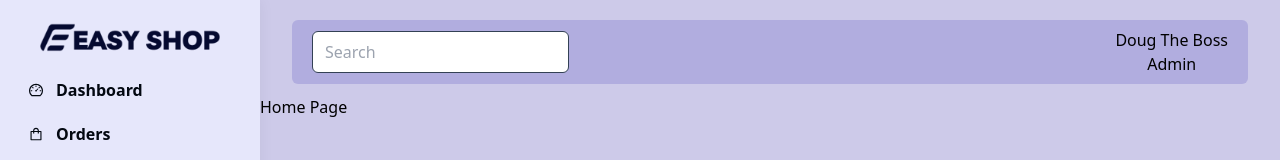
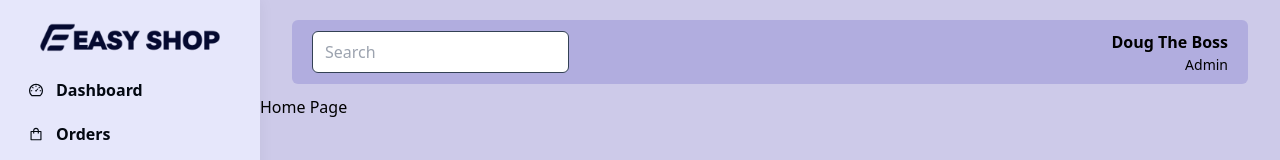
Before and after one commit to guidonunes/marketplace-mern, a React (Create React App) app in the folder dashboard/: page / in a window 1280 px wide. Shown: the top 160 px of the page. Built offline with nearby package versions, Linux system fonts and the light colour scheme.

Commit message:
enhanced font styling of h2 and span tags

```diff
--- a/dashboard/src/layout/Header.jsx
+++ b/dashboard/src/layout/Header.jsx
@@ -15,8 +15,8 @@ const Header = ({showSidebar, setShowSidebar}) => {
           <div className='flex justify-center items-center'>
             <div className='flex justify-center items-center gap-3'>
               <div className='flex justify-center items-center flex-col text-end'>
-                <h2>Doug The Boss</h2>
-                <span>Admin</span>
+                <h2 className='text-md font-bold'>Doug The Boss</h2>
+                <span className='text-[14px] w-full font-normal'>Admin</span>
               </div>
             </div>
           </div>
```
